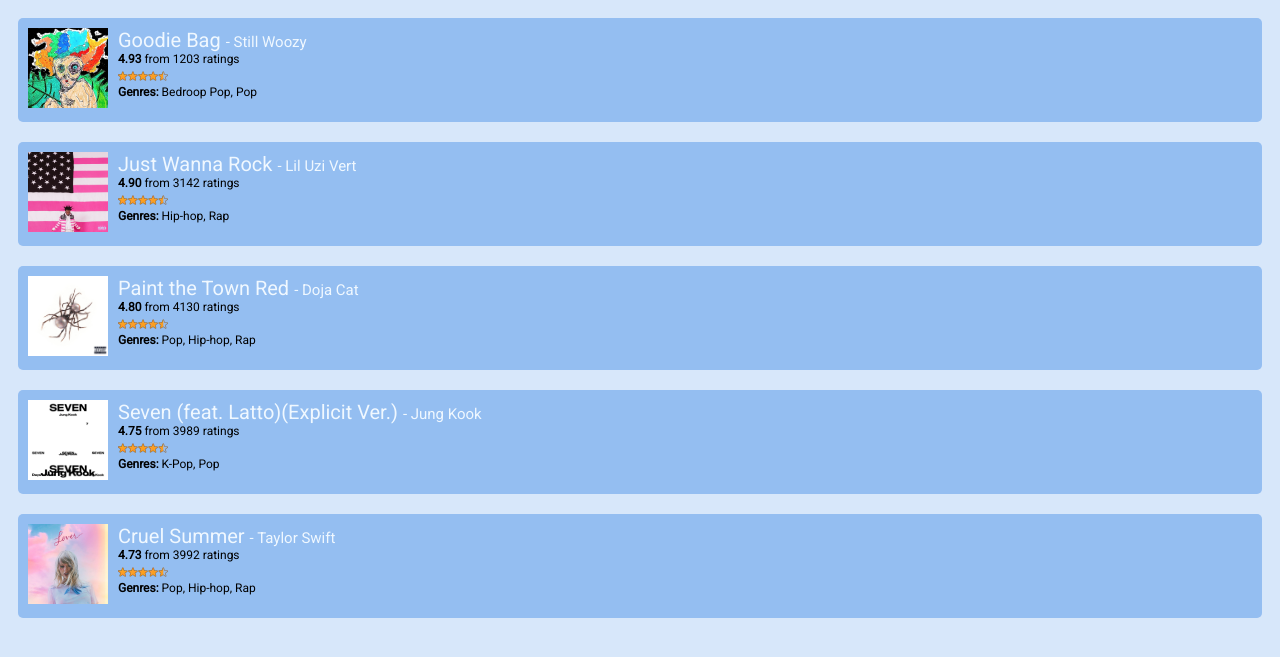
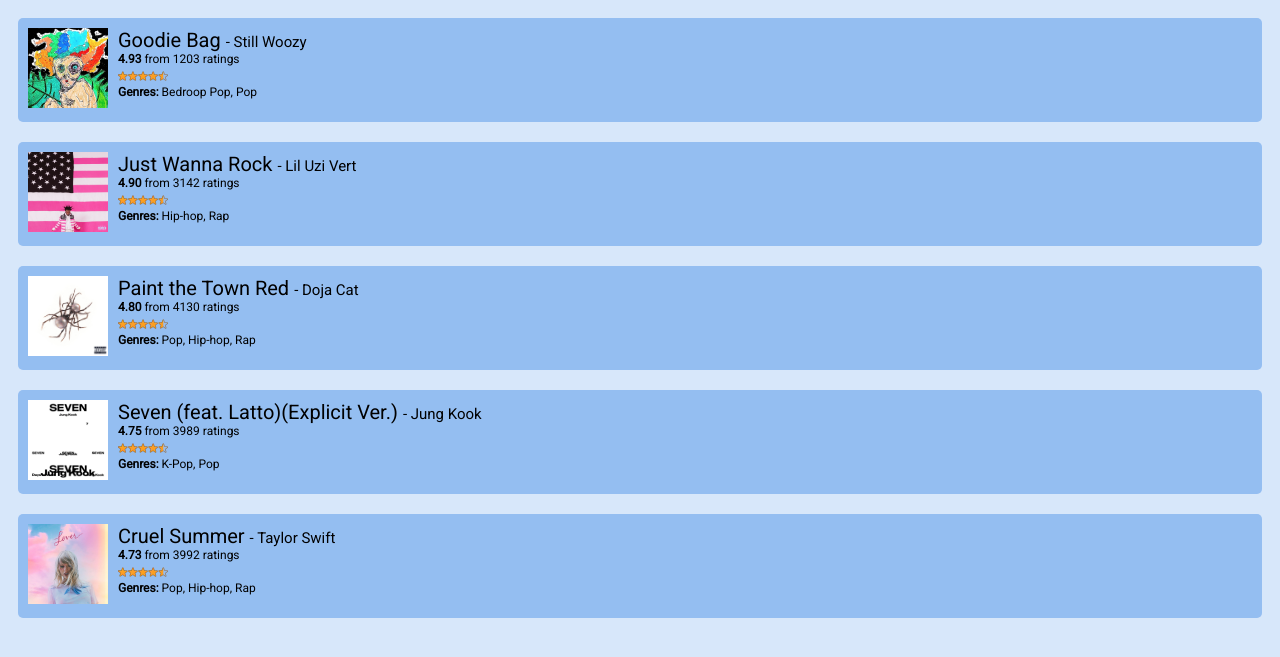
Before and after one commit to ryan-kobayashi/music-rater, a PHP site: page /topsongs.html in a window 1280 px wide. Shown: the top 657 px of the page. Run offline with PHP 8.4, Linux system fonts and the light colour scheme.

Commit message:
changed text to black

```diff
--- a/topsongs.css
+++ b/topsongs.css
@@ -20,7 +20,7 @@
     text-align: left;
     margin-top: 5px;
     text-decoration: none;
-    color: aliceblue;
+    color: black;
 }
 .song-container-text{
     margin: 5px;
@@ -31,7 +31,7 @@
 .song-artist{
     font-size: 15px;
     text-decoration: none;
-    color: aliceblue;
+    color: black;
 }
 
 .album-cover{
```
